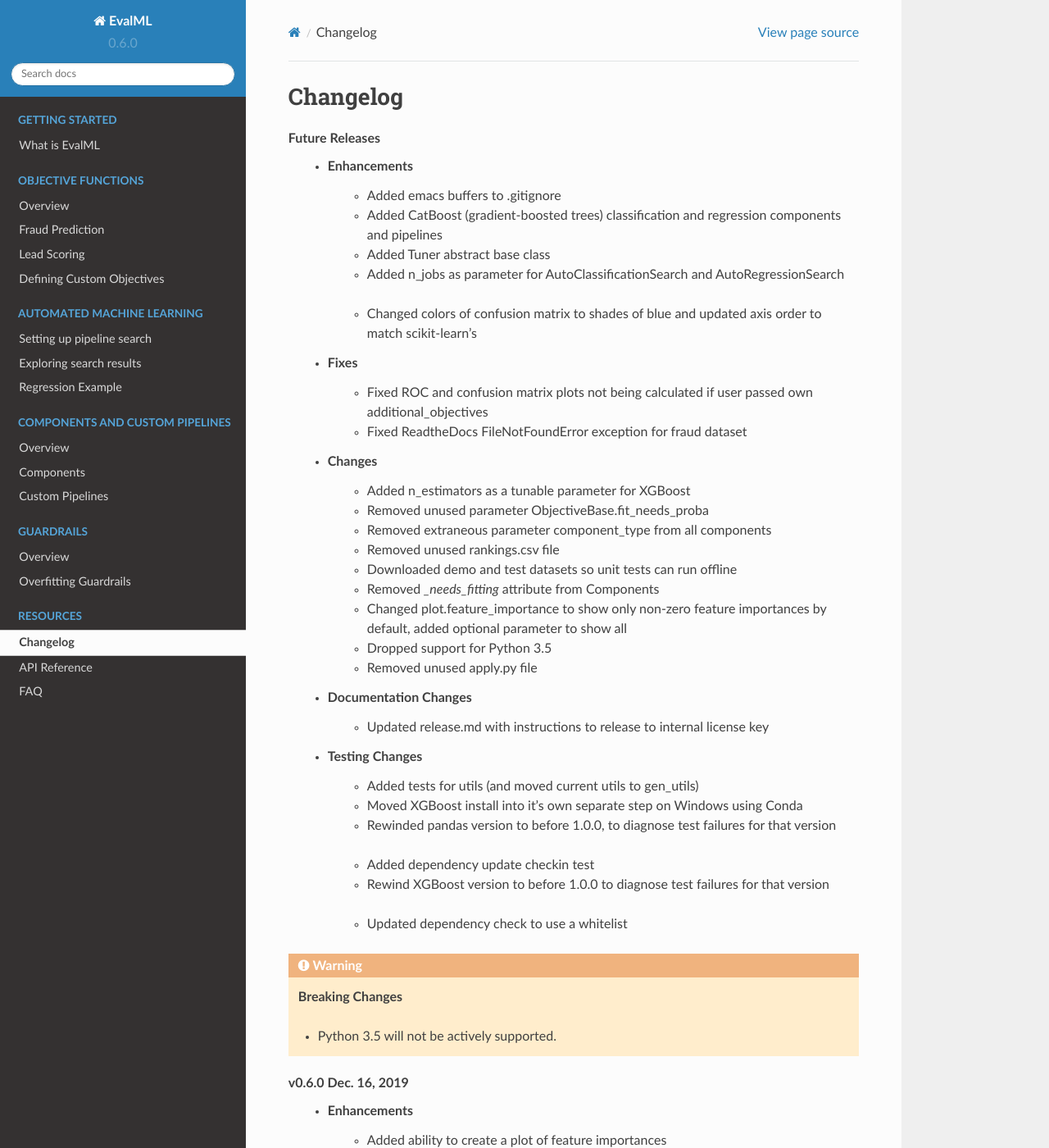
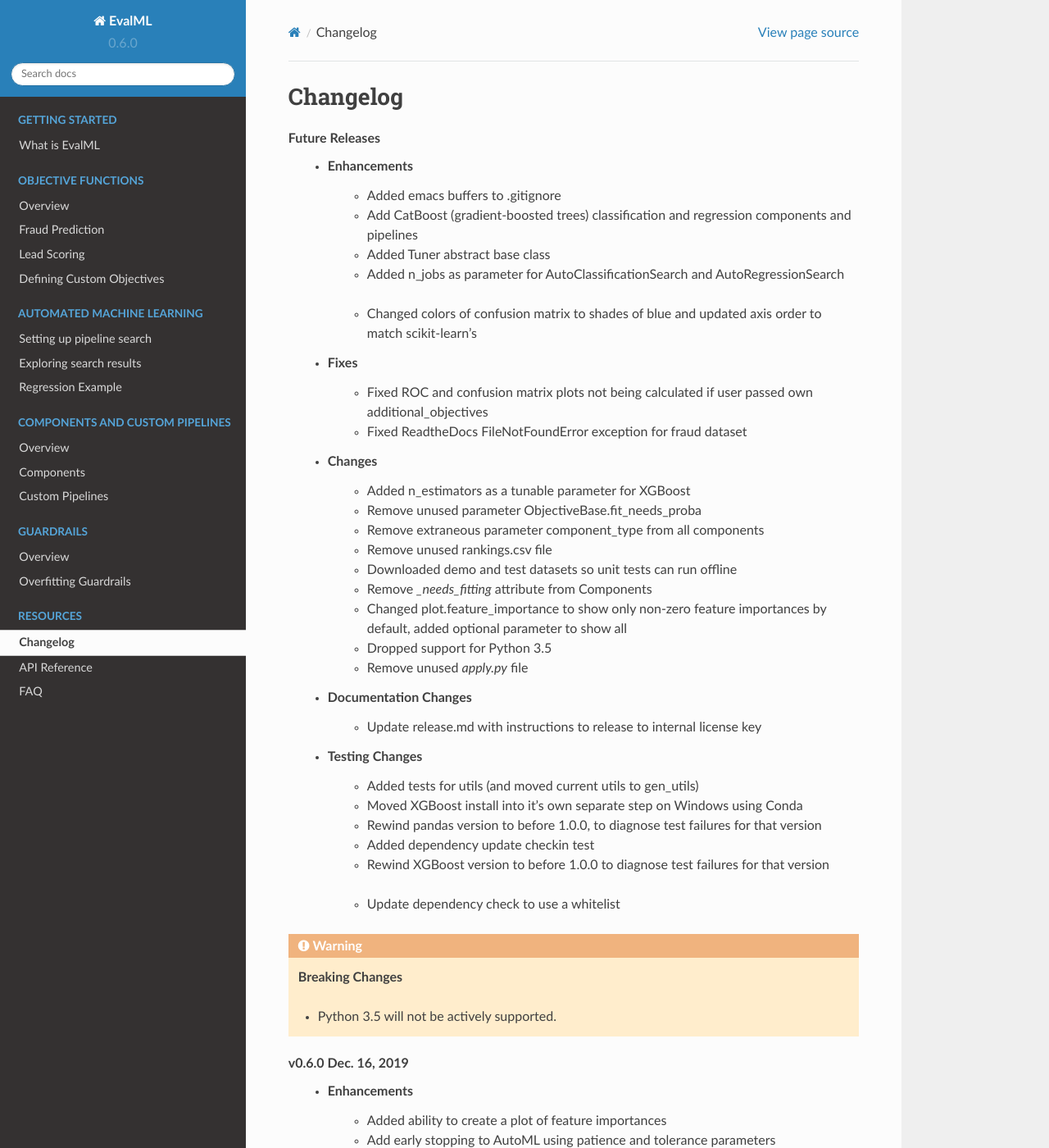
Before and after one commit to alteryx/evalml, a Sphinx documentation site: the page built from docs/source/changelog.rst, in a window 1280 px wide and 1400 px high. Shown: the whole window at 82% size. Built offline with Sphinx 7.4.7 and the Read the Docs theme 2.0.0, drawn with Linux system fonts in a browser that asks for light colours; comment, search, counter and statistics services are not loaded.

Commit message:
revert changelog past tense changes

```diff
--- a/docs/source/changelog.rst
+++ b/docs/source/changelog.rst
@@ -5,7 +5,7 @@
 **Future Releases**
     * Enhancements
         * Added emacs buffers to .gitignore :pr:`350`
-        * Added CatBoost (gradient-boosted trees) classification and regression components and pipelines :pr:`247`
+        * Add CatBoost (gradient-boosted trees) classification and regression components and pipelines :pr:`247`
         * Added Tuner abstract base class :pr:`351`
         * Added n_jobs as parameter for AutoClassificationSearch and AutoRegressionSearch :pr:`403`
         * Changed colors of confusion matrix to shades of blue and updated axis order to match scikit-learn's :pr:`426`
@@ -14,23 +14,23 @@
         * Fixed ReadtheDocs FileNotFoundError exception for fraud dataset :pr:`439`
     * Changes
         * Added n_estimators as a tunable parameter for XGBoost :pr:`307`
-        * Removed unused parameter ObjectiveBase.fit_needs_proba :pr:`320`
-        * Removed extraneous parameter component_type from all components :pr:`361`
-        * Removed unused rankings.csv file :pr:`397`
+        * Remove unused parameter ObjectiveBase.fit_needs_proba :pr:`320`
+        * Remove extraneous parameter component_type from all components :pr:`361`
+        * Remove unused rankings.csv file :pr:`397`
         * Downloaded demo and test datasets so unit tests can run offline :pr:`408`
-        * Removed `_needs_fitting` attribute from Components :pr:`398`
+        * Remove `_needs_fitting` attribute from Components :pr:`398`
         * Changed plot.feature_importance to show only non-zero feature importances by default, added optional parameter to show all :pr:`413`
         * Dropped support for Python 3.5 :pr:`438`
-        * Removed unused apply.py file :pr:`449`
+        * Remove unused `apply.py` file :pr:`449`
     * Documentation Changes
-        * Updated release.md with instructions to release to internal license key :pr:`354`
+        * Update release.md with instructions to release to internal license key :pr:`354`
     * Testing Changes
         * Added tests for utils (and moved current utils to gen_utils) :pr:`297`
         * Moved XGBoost install into it's own separate step on Windows using Conda :pr:`313`
-        * Rewinded pandas version to before 1.0.0, to diagnose test failures for that version :pr:`325`
+        * Rewind pandas version to before 1.0.0, to diagnose test failures for that version :pr:`325`
         * Added dependency update checkin test :pr:`324`
         * Rewind XGBoost version to before 1.0.0 to diagnose test failures for that version :pr:`402`
-        * Updated dependency check to use a whitelist :pr:`417`
+        * Update dependency check to use a whitelist :pr:`417`
 .. warning::
 
     **Breaking Changes**
```
